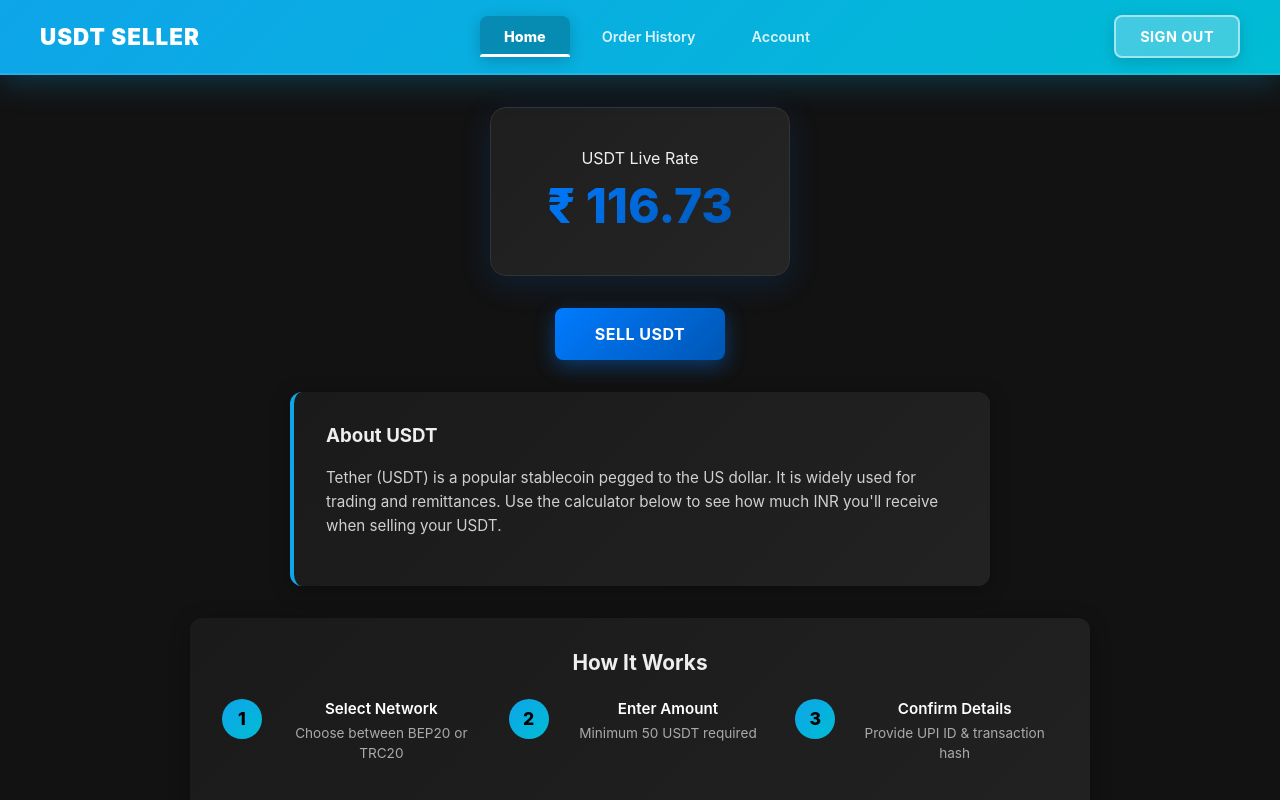
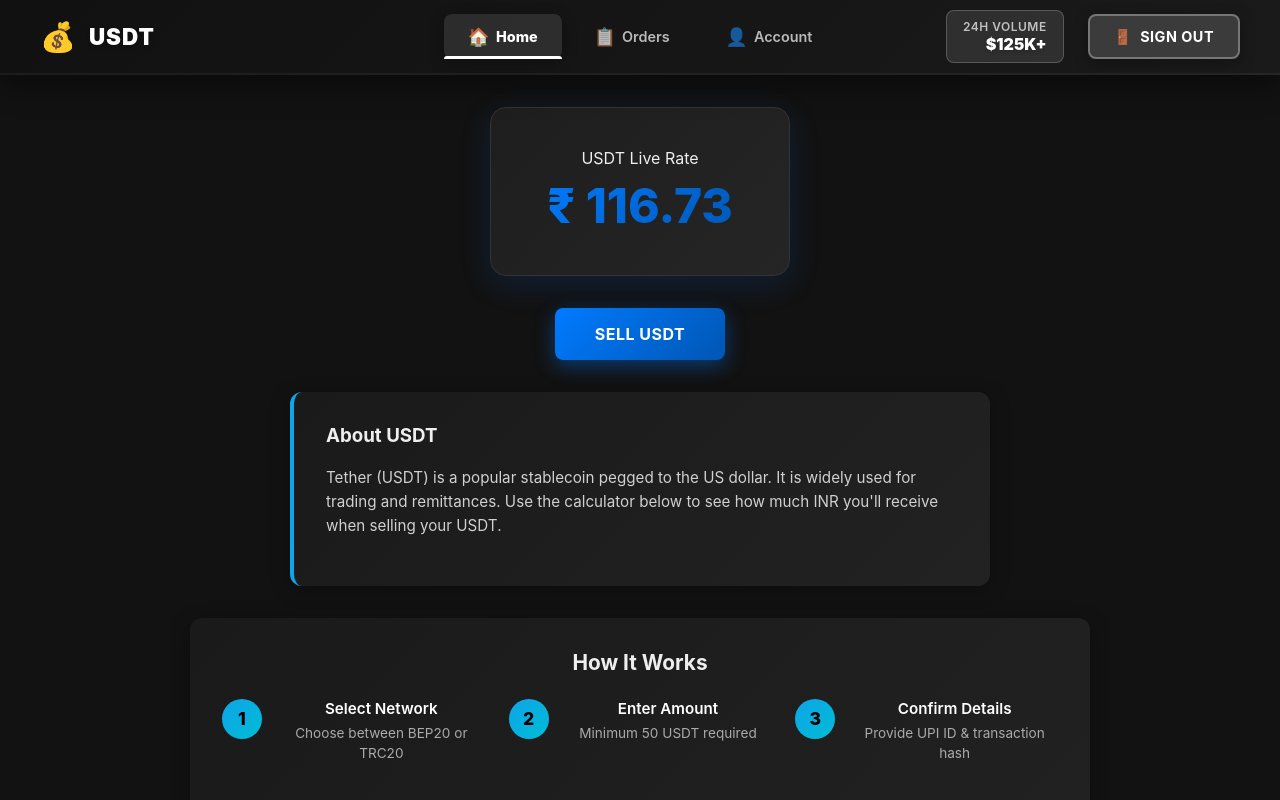
Before and after one commit to zaid09k/usdtseller, a React (Vite) app: page / in a window 1280 px wide. Shown: the top 800 px of the page. Built offline with nearby package versions, Linux system fonts and the light colour scheme; no server answers; sample sign-in values are in the browser's storage.

Commit message:
Simplify navbar: logo text to USDT, remove status, darken background

```diff
--- a/src/components/Navbar.css
+++ b/src/components/Navbar.css
@@ -3,15 +3,17 @@
   align-items: center;
   justify-content: space-between;
   padding: 0.75rem 2.5rem;
-  background: linear-gradient(135deg, #0ea5e9 0%, #00bcd4 100%);
-  color: white;
+  /* dark professional background */
+  background: linear-gradient(135deg, #111 0%, #1a1a1a 100%);
+  color: #ccc;
   height: 75px;
-  box-shadow: 0 8px 30px rgba(14, 165, 233, 0.25);
+  box-shadow: 0 8px 30px rgba(0, 0, 0, 0.5);
   position: sticky;
   top: 0;
   z-index: 100;
-  border-bottom: 2px solid rgba(255, 255, 255, 0.1);
+  border-bottom: 2px solid rgba(255, 255, 255, 0.05);
 }
+
 
 .navbar-left {
   display: flex;
@@ -25,7 +27,7 @@
   align-items: center;
   gap: 0.75rem;
   text-decoration: none;
-  color: white;
+  color: #eee;
   font-weight: 900;
   font-size: 1.4rem;
   text-transform: uppercase;
@@ -91,7 +93,7 @@
 
 .navbar-links a {
   text-decoration: none;
-  color: rgba(255, 255, 255, 0.85);
+  color: rgba(255, 255, 255, 0.7);
   font-size: 0.9rem;
   font-weight: 600;
   position: relative;
@@ -110,15 +112,15 @@
 
 .navbar-links a:hover {
   color: #fff;
-  background: rgba(255, 255, 255, 0.15);
+  background: rgba(255, 255, 255, 0.1);
   transform: translateY(-2px);
 }
 
 .navbar-links a.active {
   color: #fff;
-  background: rgba(0, 0, 0, 0.2);
+  background: rgba(255, 255, 255, 0.1);
   font-weight: 800;
-  box-shadow: 0 4px 15px rgba(0, 0, 0, 0.2);
+  box-shadow: 0 4px 15px rgba(0, 0, 0, 0.3);
 }
 
 .navbar-links a.active::after {
@@ -136,6 +138,8 @@
   display: flex;
   align-items: center;
   gap: 1.5rem;
+  /* keep logo left, links center, signout right
+     stats remain next to signout if present */
   flex: 1;
   justify-content: flex-end;
 }
@@ -172,15 +176,15 @@
 }
 
 .signout-button {
-  background: rgba(255, 255, 255, 0.25);
-  border: 2px solid rgba(255, 255, 255, 0.5);
+  background: rgba(255, 255, 255, 0.15);
+  border: 2px solid rgba(255, 255, 255, 0.3);
   color: #fff;
   padding: 0.7rem 1.5rem;
   border-radius: 8px;
   cursor: pointer;
   font-size: 0.9rem;
   font-weight: 700;
-  box-shadow: 0 4px 15px rgba(0, 0, 0, 0.15);
+  box-shadow: 0 4px 15px rgba(0, 0, 0, 0.3);
   transition: all 0.3s ease;
   text-transform: uppercase;
   letter-spacing: 0.5px;
@@ -191,9 +195,9 @@
 }
 
 .signout-button:hover {
-  background: rgba(255, 255, 255, 0.35);
+  background: rgba(255, 255, 255, 0.25);
   border-color: #fff;
-  box-shadow: 0 8px 25px rgba(0, 0, 0, 0.25);
+  box-shadow: 0 8px 25px rgba(0, 0, 0, 0.35);
   transform: translateY(-2px);
 }
 
--- a/src/components/Navbar.jsx
+++ b/src/components/Navbar.jsx
@@ -14,17 +14,37 @@
 
   return (
     <nav className="navbar">
-      <div className="navbar-logo">USDT Seller</div>
+      <div className="navbar-left">
+        <div className="navbar-logo">
+          <span className="logo-icon">💰</span>
+          <span className="logo-text">USDT</span>
+        </div>
+        {/* status indicator removed for cleaner look */}
+      </div>
+
       <div className="navbar-links">
-        <NavLink to="/" end>
-          Home
+        <NavLink to="/" end className={({ isActive }) => isActive ? 'active' : ''}>
+          <span className="link-icon">🏠</span> Home
         </NavLink>
-        <NavLink to="/history">Order History</NavLink>
-        <NavLink to="/account">Account</NavLink>
+        <NavLink to="/history" className={({ isActive }) => isActive ? 'active' : ''}>
+          <span className="link-icon">📋</span> Orders
+        </NavLink>
+        <NavLink to="/account" className={({ isActive }) => isActive ? 'active' : ''}>
+          <span className="link-icon">👤</span> Account
+        </NavLink>
       </div>
-      <button className="signout-button" onClick={handleSignout}>
-        Sign out
-      </button>
+
+      <div className="navbar-right">
+        <div className="navbar-stats">
+          <div className="stat-item">
+            <span className="stat-label">24h Volume</span>
+            <span className="stat-value">$125K+</span>
+          </div>
+        </div>
+        <button className="signout-button" onClick={handleSignout}>
+          <span>🚪</span> Sign Out
+        </button>
+      </div>
     </nav>
   );
 }
```
